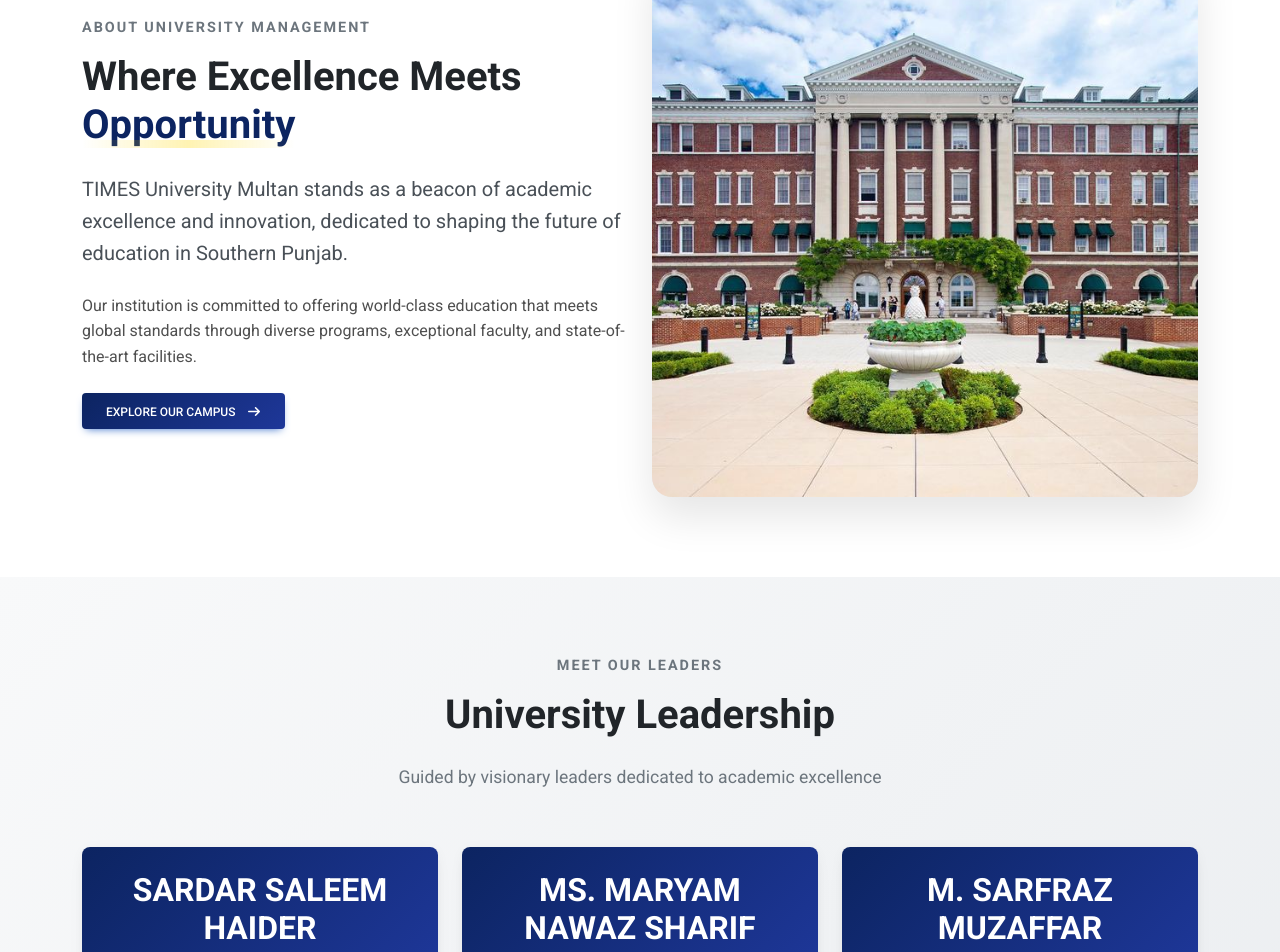
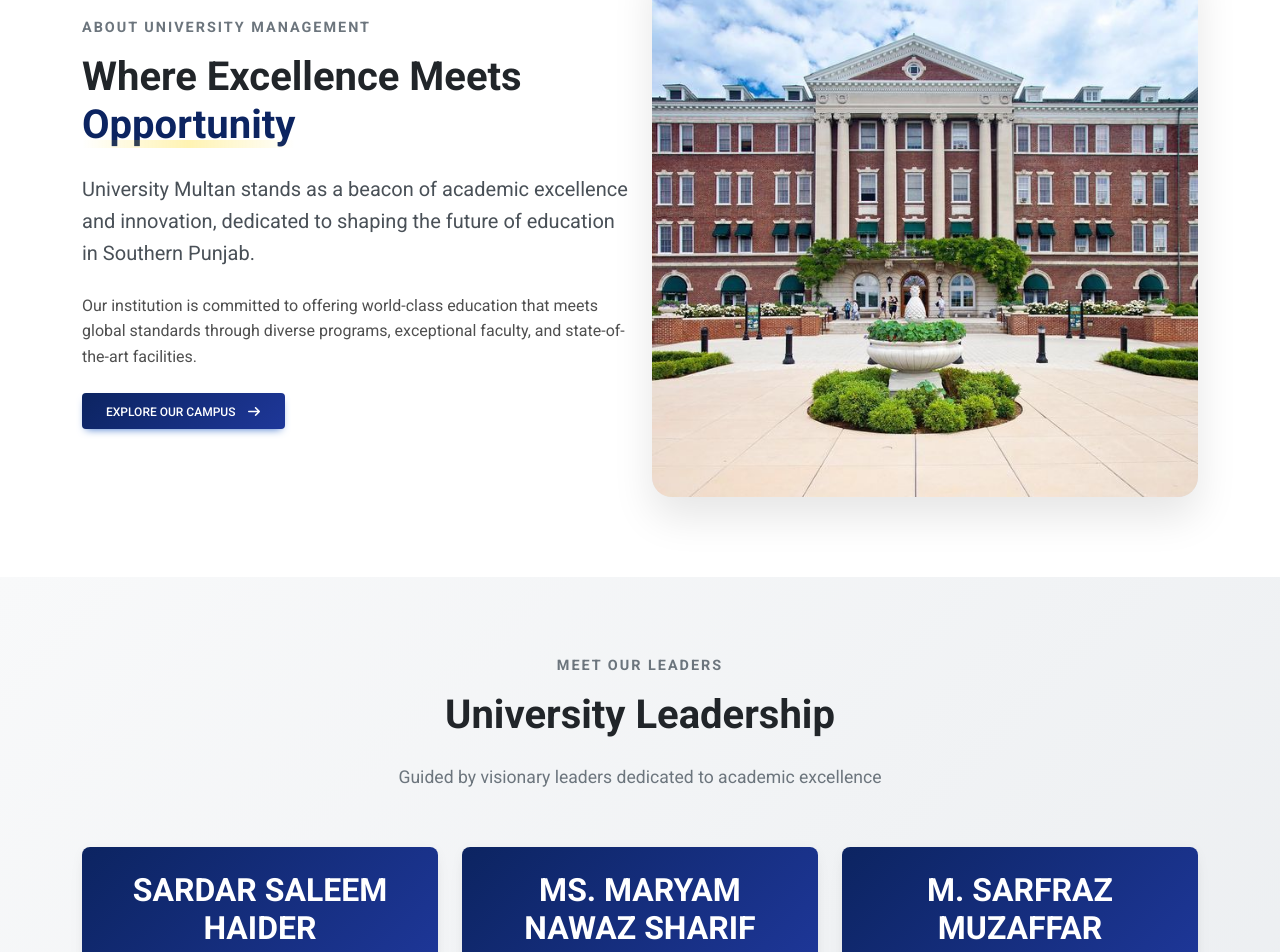
Before and after one commit to SaqlainDawood/Student_Teacher_Portal_UMS, a React (Vite) app: page / in a window 1280 px wide. Shown: the part 1239-2191 px from the top of the page. Built offline with nearby package versions, Linux system fonts and the light colour scheme.

Commit message:
update the hero section

```diff
--- a/src/Components/HeroSection/Hero.jsx
+++ b/src/Components/HeroSection/Hero.jsx
@@ -224,7 +224,7 @@
                   Where Excellence Meets <span className="highlight">Opportunity</span>
                 </h2>
                 <p className="lead-text mb-4">
-                  TIMES University Multan stands as a beacon of academic excellence and innovation,
+                   University Multan stands as a beacon of academic excellence and innovation,
                   dedicated to shaping the future of education in Southern Punjab.
                 </p>
                 <p className="mb-4">
```
